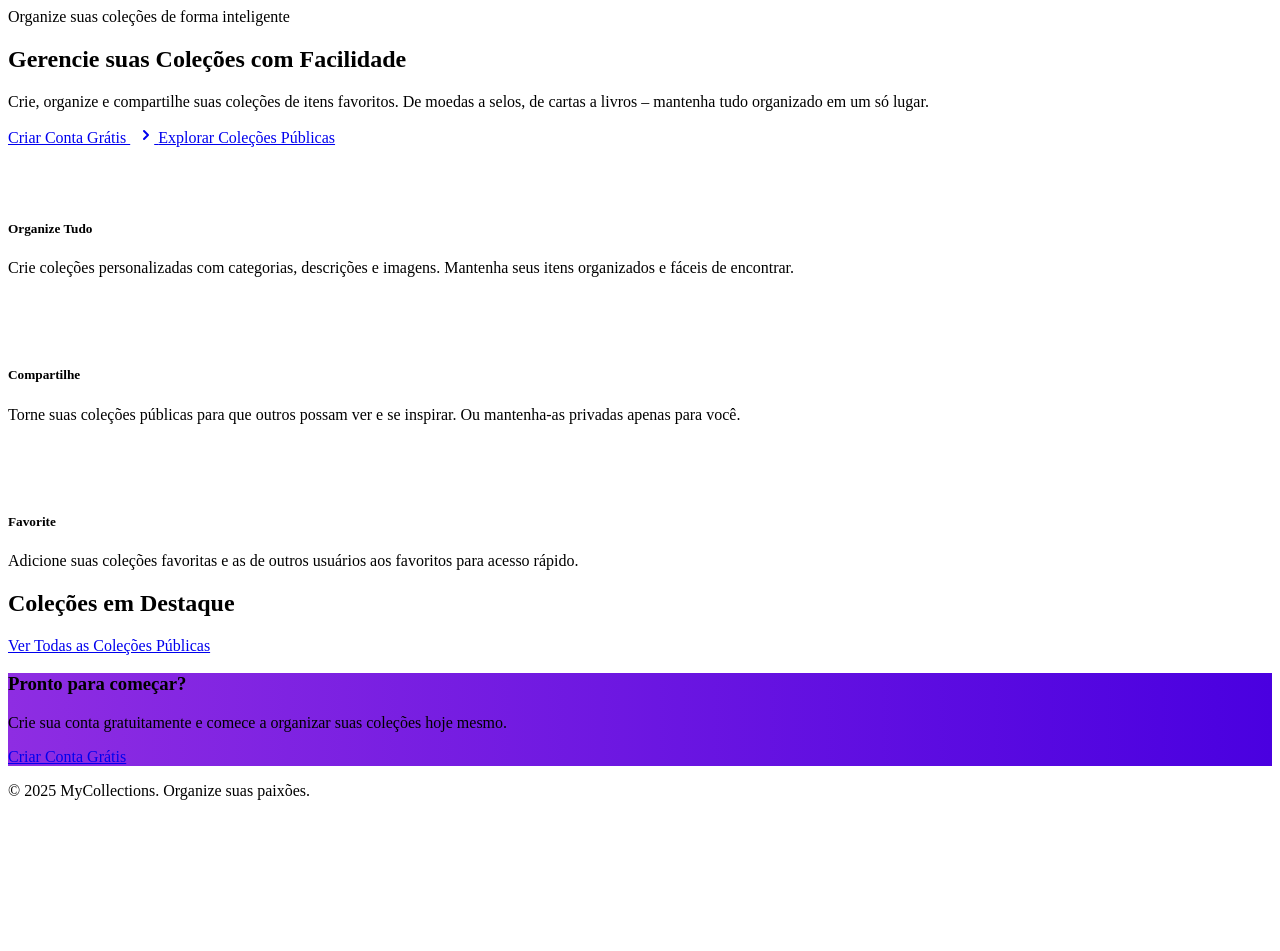
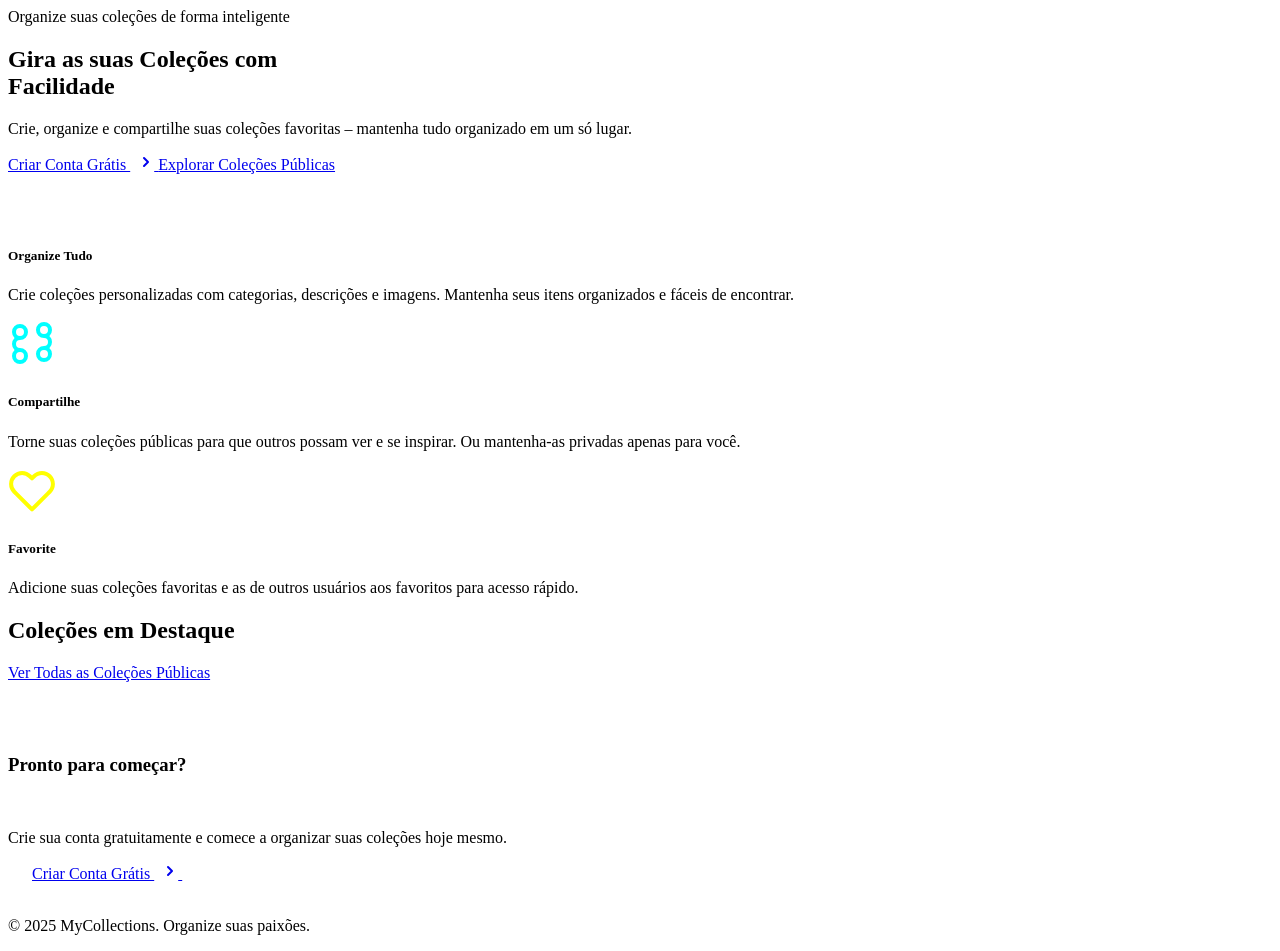
Before and after one commit to Bernss06/projeto, a Yii app: template frontend/views/site/index.php in a window 1280 px wide. Before the commit the page ends 800 px from the top, so only its background shows below. Run offline with PHP 8.4 and a stand-in for Yii, Linux system fonts and the light colour scheme; the template is opened without the code that fills it, so the values that code supplies are empty; some libraries are stand-ins or nearby versions.

Commit message:
frontend

```diff
--- a/frontend/views/site/index.php
+++ b/frontend/views/site/index.php
@@ -1,23 +1,20 @@
 <?php
 
 /** @var yii\web\View $this */
-
+use yii\helpers\Url;
 $this->title = 'Gerencie suas Coleções com Facilidade';
 ?>
 
   <section class="hero text-center py-5">
     <div class="container">
       <div class="tagline-badge mb-3">
-      <span class="tagline-text">Organize suas coleções de forma inteligente</span>
+        <span class="tagline-text, text-secondary">Organize suas coleções de forma inteligente</span>
       </div>
-    <h1 class="display-5 fw-bold mb-3">
-      <span class="text-white">Gerencie suas</span>
-      <span class="text-purple">Coleções</span>
-      <span class="text-white">com</span>
-      <span class="text-purple">Facilidade</span>
+      <h1 class="fw-bold text-light">
+        <span class="text-gradient">Gira as suas Coleções com <br>Facilidade</span>
       </h1>
-    <p class="lead mb-4 text-secondary">
-      Crie, organize e compartilhe suas coleções de itens favoritos. De moedas a selos, de cartas a livros – mantenha tudo organizado em um só lugar.
+      <p class="lead mb-5 text-secondary">
+        Crie, organize e compartilhe suas coleções favoritas – mantenha tudo organizado em um só lugar.
       </p>
       <div>
         <a href="/projeto/frontend/web/site/signup" class="btn btn-primary me-2">
@@ -37,17 +34,17 @@
         <div class="col-md-4">
           <div class="card bg-dark border-secondary h-100">
             <div class="card-body text-center">
-            <div class="feature-icon mb-3">
+              <div class="feature-icon mb-3 icon-purple">
                 <svg width="48" height="48" viewBox="0 0 24 24" fill="none" xmlns="http://www.w3.org/2000/svg">
-                <rect x="3" y="3" width="5" height="5" fill="white"/>
-                <rect x="10" y="3" width="5" height="5" fill="white"/>
-                <rect x="17" y="3" width="5" height="5" fill="white"/>
-                <rect x="3" y="10" width="5" height="5" fill="white"/>
-                <rect x="10" y="10" width="5" height="5" fill="white"/>
-                <rect x="17" y="10" width="5" height="5" fill="white"/>
-                <rect x="3" y="17" width="5" height="5" fill="white"/>
-                <rect x="10" y="17" width="5" height="5" fill="white"/>
-                <rect x="17" y="17" width="5" height="5" fill="white"/>
+                  <rect x="3" y="3" width="5" height="5" />
+                  <rect x="10" y="3" width="5" height="5" />
+                  <rect x="17" y="3" width="5" height="5" />
+                  <rect x="3" y="10" width="5" height="5" />
+                  <rect x="10" y="10" width="5" height="5" />
+                  <rect x="17" y="10" width="5" height="5" >
+                  <rect x="3" y="17" width="5" height="5" />
+                  <rect x="10" y="17" width="5" height="5" />
+                  <rect x="17" y="17" width="5" height="5" />
                 </svg>
               </div>
               <h5 class="card-title text-light">Organize Tudo</h5>
@@ -58,9 +55,9 @@
         <div class="col-md-4">
           <div class="card bg-dark border-secondary h-100">
             <div class="card-body text-center">
-            <div class="feature-icon mb-3">
+              <div class="feature-icon mb-3 icon-cyan">
                 <svg width="48" height="48" viewBox="0 0 24 24" fill="none" xmlns="http://www.w3.org/2000/svg">
-                <path d="M18 8C19.6569 8 21 9.34315 21 11C21 12.6569 19.6569 14 18 14M6 15C4.34315 15 3 13.6569 3 12C3 10.3431 4.34315 9 6 9M18 8C16.3431 8 15 6.65685 15 5C15 3.34315 16.3431 2 18 2C19.6569 2 21 3.34315 21 5C21 6.65685 19.6569 8 18 8ZM6 9C7.65685 9 9 7.65685 9 6C9 4.34315 7.65685 3 6 3C4.34315 3 3 4.34315 3 6C3 7.65685 4.34315 9 6 9ZM18 14C16.3431 14 15 15.3431 15 17C15 18.6569 16.3431 20 18 20C19.6569 20 21 18.6569 21 17C21 15.3431 19.6569 14 18 14ZM6 15C7.65685 15 9 16.3431 9 18C9 19.6569 7.65685 21 6 21C4.34315 21 3 19.6569 3 18C3 16.3431 4.34315 15 6 15Z" stroke="white" stroke-width="2" stroke-linecap="round" stroke-linejoin="round"/>
+                  <path d="M18 8C19.6569 8 21 9.34315 21 11C21 12.6569 19.6569 14 18 14M6 15C4.34315 15 3 13.6569 3 12C3 10.3431 4.34315 9 6 9M18 8C16.3431 8 15 6.65685 15 5C15 3.34315 16.3431 2 18 2C19.6569 2 21 3.34315 21 5C21 6.65685 19.6569 8 18 8ZM6 9C7.65685 9 9 7.65685 9 6C9 4.34315 7.65685 3 6 3C4.34315 3 3 4.34315 3 6C3 7.65685 4.34315 9 6 9ZM18 14C16.3431 14 15 15.3431 15 17C15 18.6569 16.3431 20 18 20C19.6569 20 21 18.6569 21 17C21 15.3431 19.6569 14 18 14ZM6 15C7.65685 15 9 16.3431 9 18C9 19.6569 7.65685 21 6 21C4.34315 21 3 19.6569 3 18C3 16.3431 4.34315 15 6 15Z" stroke="cyan" stroke-width="2" stroke-linecap="round" stroke-linejoin="round"/>
                 </svg>
               </div>
               <h5 class="card-title text-light">Compartilhe</h5>
@@ -71,9 +68,9 @@
         <div class="col-md-4">
           <div class="card bg-dark border-secondary h-100">
             <div class="card-body text-center">
-            <div class="feature-icon mb-3">
+              <div class="feature-icon mb-3 icon-yellow">
                 <svg width="48" height="48" viewBox="0 0 24 24" fill="none" xmlns="http://www.w3.org/2000/svg">
-                <path d="M20.84 4.61C20.3292 4.099 19.7228 3.69364 19.0554 3.41708C18.3879 3.14052 17.6725 2.99817 16.95 2.99817C16.2275 2.99817 15.5121 3.14052 14.8446 3.41708C14.1772 3.69364 13.5708 4.099 13.06 4.61L12 5.67L10.94 4.61C9.9083 3.57831 8.50903 2.99871 7.05 2.99871C5.59096 2.99871 4.19169 3.57831 3.16 4.61C2.1283 5.64169 1.54871 7.04097 1.54871 8.5C1.54871 9.95903 2.1283 11.3583 3.16 12.39L4.22 13.45L12 21.23L19.78 13.45L20.84 12.39C21.351 11.8792 21.7564 11.2728 22.0329 10.6054C22.3095 9.93789 22.4518 9.22248 22.4518 8.5C22.4518 7.77752 22.3095 7.0621 22.0329 6.39464C21.7564 5.72718 21.351 5.12075 20.84 4.61Z" stroke="white" stroke-width="2" stroke-linecap="round" stroke-linejoin="round"/>
+                  <path d="M20.84 4.61C20.3292 4.099 19.7228 3.69364 19.0554 3.41708C18.3879 3.14052 17.6725 2.99817 16.95 2.99817C16.2275 2.99817 15.5121 3.14052 14.8446 3.41708C14.1772 3.69364 13.5708 4.099 13.06 4.61L12 5.67L10.94 4.61C9.9083 3.57831 8.50903 2.99871 7.05 2.99871C5.59096 2.99871 4.19169 3.57831 3.16 4.61C2.1283 5.64169 1.54871 7.04097 1.54871 8.5C1.54871 9.95903 2.1283 11.3583 3.16 12.39L4.22 13.45L12 21.23L19.78 13.45L20.84 12.39C21.351 11.8792 21.7564 11.2728 22.0329 10.6054C22.3095 9.93789 22.4518 9.22248 22.4518 8.5C22.4518 7.77752 22.3095 7.0621 22.0329 6.39464C21.7564 5.72718 21.351 5.12075 20.84 4.61Z" stroke="yellow" stroke-width="2" stroke-linecap="round" stroke-linejoin="round"/>
                 </svg>
               </div>
               <h5 class="card-title text-light">Favorite</h5>
@@ -108,10 +105,15 @@
 
   <section class="cta py-5">
     <div class="container text-center">
-    <div class="p-5 rounded bg-gradient text-light" style="background: linear-gradient(90deg, #8E2DE2, #4A00E0);">
-      <h3 class="mb-3">Pronto para começar?</h3>
-      <p class="mb-4">Crie sua conta gratuitamente e comece a organizar suas coleções hoje mesmo.</p>
-      <a href="/projeto/frontend/web/site/signup" class="btn btn-light"> Criar Conta Grátis</a>
+          <div class="p-5 cta-wrapper-dark text-light">
+        <h3 class="mb-3 text-light">Pronto para começar?</h3>
+              <p class="mb-4 text-secondary">Crie sua conta gratuitamente e comece a organizar suas coleções hoje mesmo.</p>
+              <a href="<?= Url::to(['site/signup']) ?>" class="btn btn-primary">
+            Criar Conta Grátis
+            <svg width="16" height="16" viewBox="0 0 16 16" fill="none" xmlns="http://www.w3.org/2000/svg" style="margin-left: 8px;">
+              <path d="M6 12L10 8L6 4" stroke="currentColor" stroke-width="2" stroke-linecap="round" stroke-linejoin="round"/>
+            </svg>
+        </a>
       </div>
     </div>
   </section>
```
Also changed, not shown: frontend/web/css/site.css (+61 -3 lines). Lines whose indentation alone changed are shown as unchanged.
